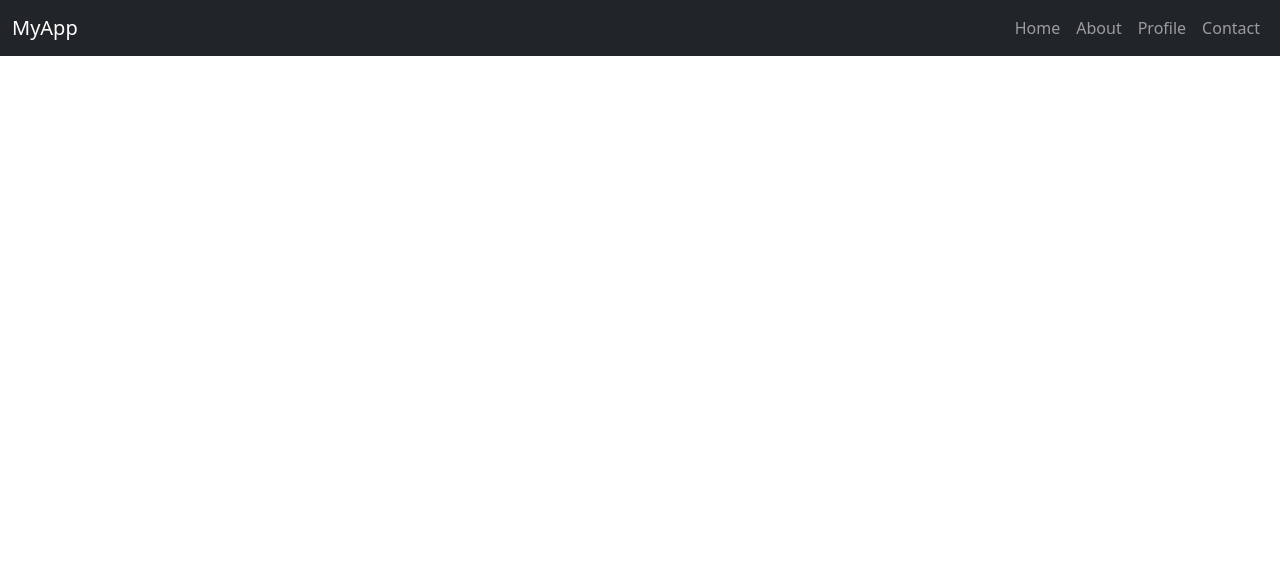
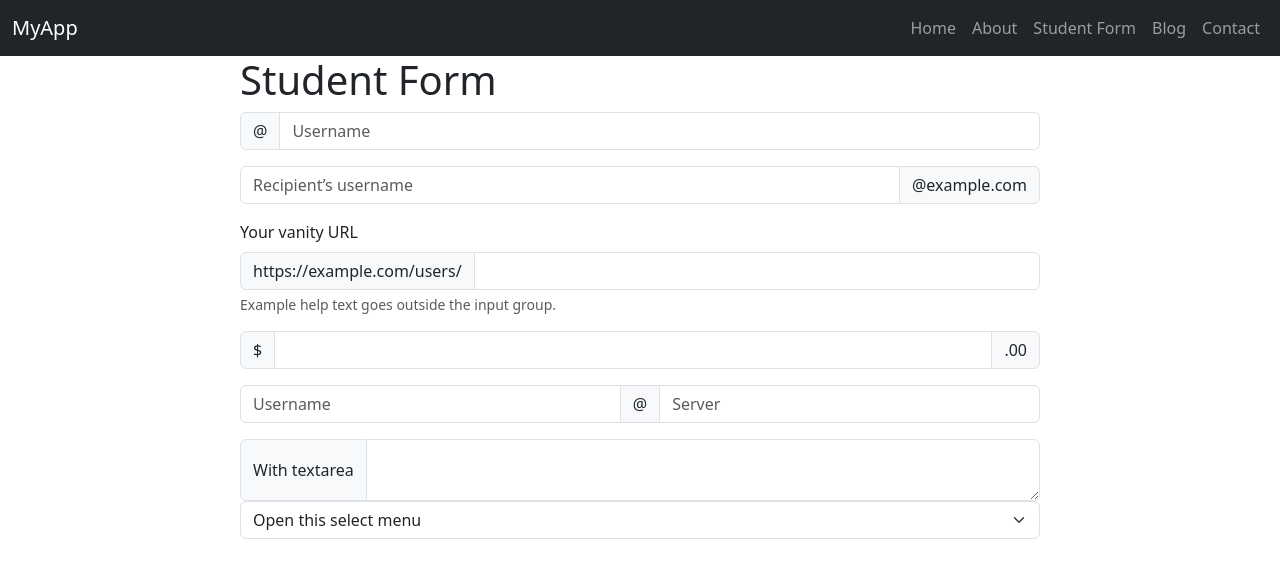
Before and after one commit to Hari00155/vue-project, a Vue app: page /student-form in a window 1280 px wide. Shown: the top 578 px of the page. Built offline with nearby package versions, Linux system fonts and the light colour scheme.

Commit message:
StudentForm page creation

```diff
--- a/src/App.vue
+++ b/src/App.vue
@@ -6,12 +6,10 @@ import NavBar from './components/NavBar.vue'
 </script>
 
 <template>
-<NavBar />
+  <NavBar />
   <main>
      <RouterView />
   </main>
 </template>
 
-<style scoped>
-
-</style>
+<style scoped></style>
--- /dev/null
+++ b/src/components/Container.vue
@@ -0,0 +1,7 @@
+<template>
+<div class="container">
+  <div class="mx-auto" style="width: 800px;">
+    <slot></slot>
+  </div>
+</div>
+</template>
--- a/src/components/NavBar.vue
+++ b/src/components/NavBar.vue
@@ -22,7 +22,10 @@
             <router-link class="nav-link" to="/about">About</router-link>
           </li>
           <li class="nav-item">
-            <router-link class="nav-link" to="/profile">Profile</router-link>
+            <router-link class="nav-link" to="/student-form">Student Form</router-link>
+          </li>
+          <li class="nav-item">
+            <router-link class="nav-link" to="/blog">Blog</router-link>
           </li>
           <li class="nav-item">
             <router-link class="nav-link" to="/contact">Contact</router-link>
--- a/src/router/index.js
+++ b/src/router/index.js
@@ -1,10 +1,13 @@
 import { createRouter, createWebHistory } from 'vue-router';
 import HomeView from '@/views/HomeView.vue';
 import AboutView from '@/views/AboutView.vue';
+import StudentFormView from '@/views/StudentFormView.vue';
 
+// route config
 const routes = [
   { path: '/', name: 'home', component: HomeView },
-  { path: '/about', name: 'about', component: AboutView }
+  { path: '/about', name: 'about', component: AboutView },
+  { path: '/student-form', name: 'student-form', component: StudentFormView }
 ];
 
 const router = createRouter({
--- /dev/null
+++ b/src/views/StudentFormView.vue
@@ -0,0 +1,61 @@
+<template>
+  <Container>
+   <h1> Student Form </h1>
+
+   <div class="input-group mb-3">
+  <span class="input-group-text" id="basic-addon1">@</span>
+  <input type="text" class="form-control" placeholder="Username" aria-label="Username" aria-describedby="basic-addon1">
+</div>
+
+<div class="input-group mb-3">
+  <input type="text" class="form-control" placeholder="Recipient’s username" aria-label="Recipient’s username" aria-describedby="basic-addon2">
+  <span class="input-group-text" id="basic-addon2">@example.com</span>
+</div>
+
+<div class="mb-3">
+  <label for="basic-url" class="form-label">Your vanity URL</label>
+  <div class="input-group">
+    <span class="input-group-text" id="basic-addon3">https://example.com/users/</span>
+    <input type="text" class="form-control" id="basic-url" aria-describedby="basic-addon3 basic-addon4">
+  </div>
+  <div class="form-text" id="basic-addon4">Example help text goes outside the input group.</div>
+</div>
+
+<div class="input-group mb-3">
+  <span class="input-group-text">$</span>
+  <input type="text" class="form-control" aria-label="Amount (to the nearest dollar)">
+  <span class="input-group-text">.00</span>
+</div>
+
+<div class="input-group mb-3">
+  <input type="text" class="form-control" placeholder="Username" aria-label="Username">
+  <span class="input-group-text">@</span>
+  <input type="text" class="form-control" placeholder="Server" aria-label="Server">
+</div>
+
+<div class="input-group">
+  <span class="input-group-text">With textarea</span>
+  <textarea class="form-control" aria-label="With textarea"></textarea>
+</div>
+
+
+<select class="form-select" aria-label="Default select example">
+  <option selected>Open this select menu</option>
+  <option value="1">One</option>
+  <option value="2">Two</option>
+  <option value="3">Three</option>
+</select>
+
+
+  </Container>
+</template>
+
+<script>
+import Container from '@/components/Container.vue'
+
+export default {
+  components: {
+    Container
+  }
+}
+</script>
```
